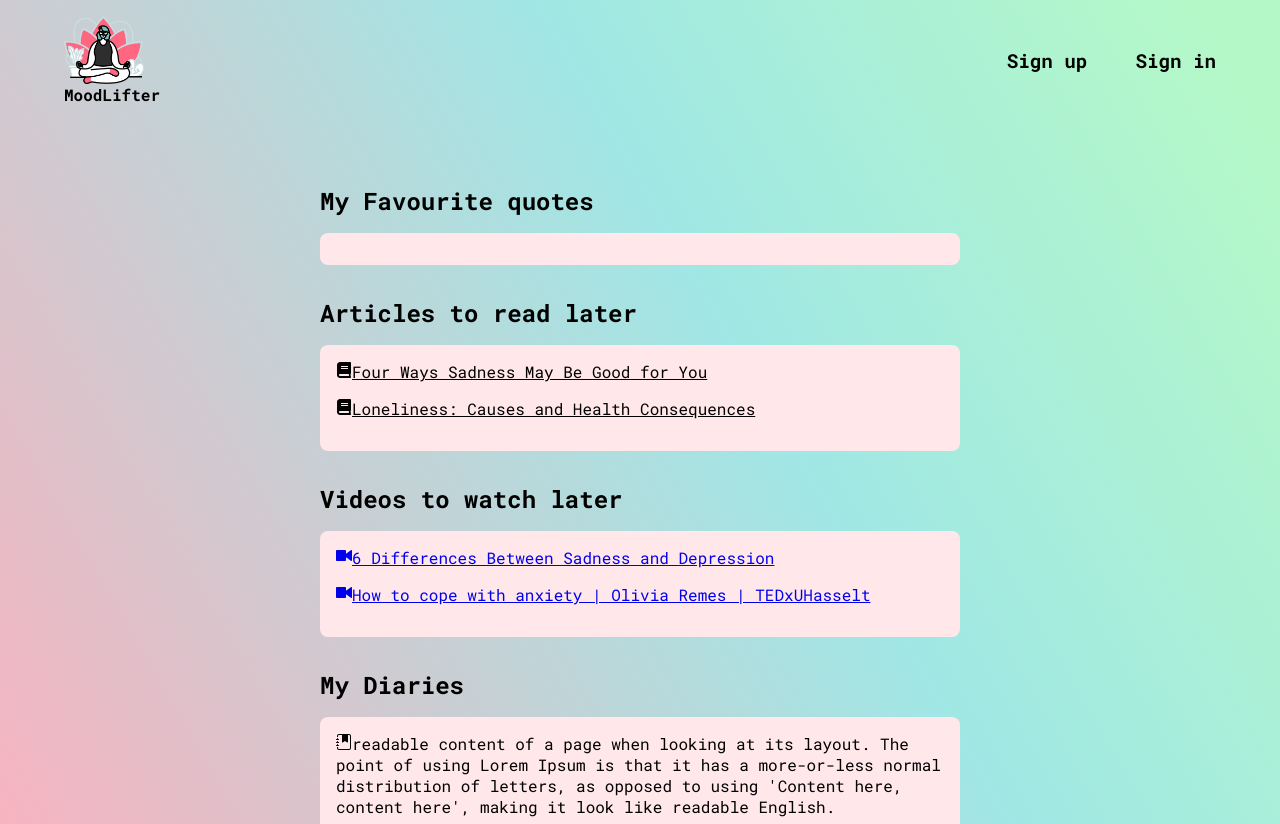
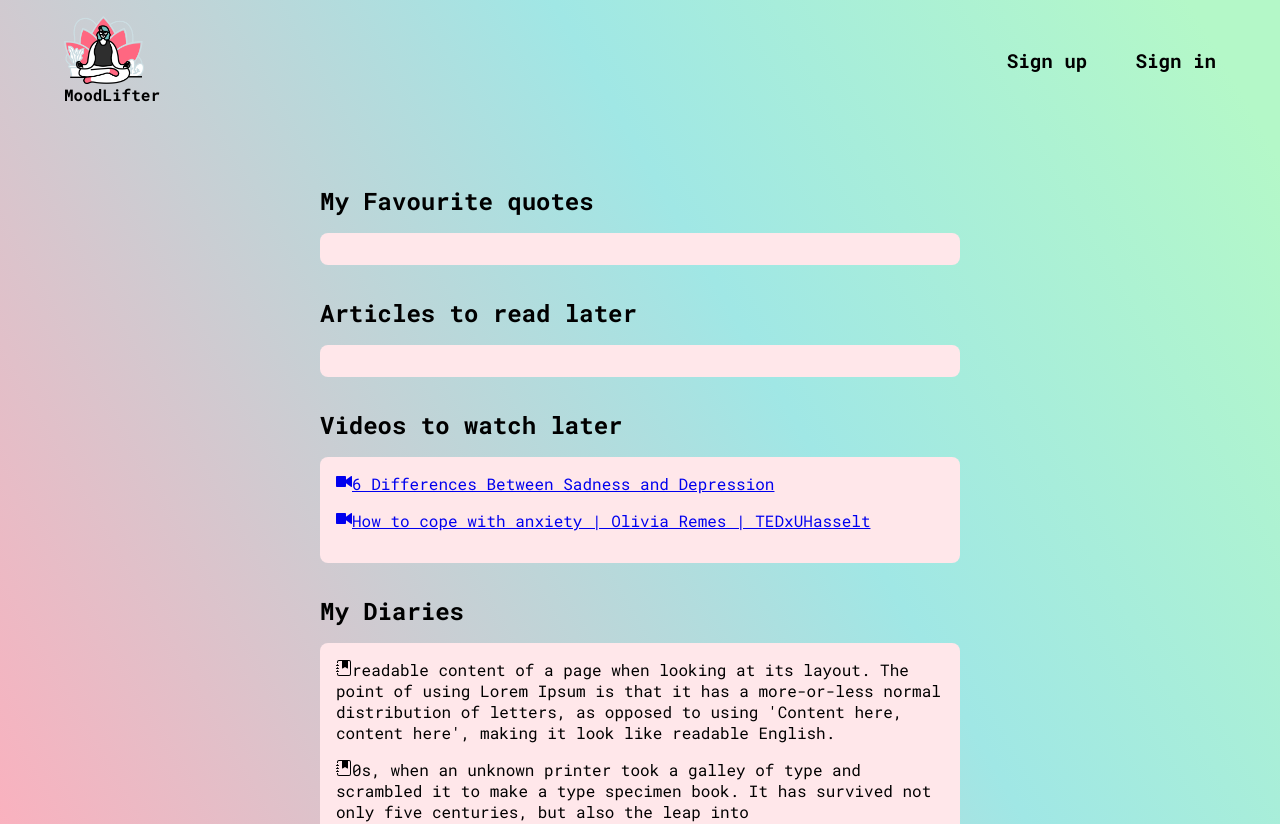
Before and after one commit to hannah68/MoodLifter, a React (Create React App) app: page /profile in a window 1280 px wide. Shown: the top 824 px of the page. Built offline with nearby package versions, Linux system fonts and the light colour scheme.

Commit message:
add saved articles to profile

```diff
--- a/src/client/App.tsx
+++ b/src/client/App.tsx
@@ -13,16 +13,20 @@ import Header from "./components/Header";
 
 import { USER_URL } from "./utils/config";
 
-import { RegisteredUserType, RecommendationType, FavouriteType} from "./interfaces";
+import {
+	RegisteredUserType,
+	RecommendationType,
+	FavouriteType,
+} from "./interfaces";
 
 let recomInit: RecommendationType[] = [];
 let favInit: FavouriteType = {
-	accomplishment: 'string',
-	favFood: 'string',
-	favPerson: 'string',
-	favPlace: 'string',
-	gratitude: 'string',
-	passion: 'string'
+	accomplishment: "string",
+	favFood: "string",
+	favPerson: "string",
+	favPlace: "string",
+	gratitude: "string",
+	passion: "string",
 };
 
 const App = () => {
@@ -30,7 +34,10 @@ const App = () => {
 	const [user, setUser] = useState<RegisteredUserType["data"]>(null);
 	const [recomData, setRecomData] = useState(recomInit);
 	const [favouriteData, setfavouriteData] = useState<FavouriteType>(favInit);
-	const [savedQuote, setSavedQuote] = useState<RecommendationType['quote']>([]);
+	const [savedQuote, setSavedQuote] = useState<RecommendationType["quote"]>([]);
+	const [savedArticle, setSavedArticle] = useState<
+		RecommendationType["article"]
+	>([]);
 
 	const getFavourites = async () => {
 		if (user) {
@@ -82,31 +89,42 @@ const App = () => {
 			/>
 			<div className="app">
 				<Routes>
-					<Route path="/" element={<Home isLoggedIn={isLoggedIn}/>} />
+					<Route path="/" element={<Home isLoggedIn={isLoggedIn} />} />
 					<Route path="/favourite" element={<Favourite />} />
 					<Route
 						path="/feeling"
-						element={<Feeling
+						element={
+							<Feeling
 								setRecomData={setRecomData}
 								setfavouriteData={setfavouriteData}
 								getFavourites={getFavourites}
 								setIsLoggedIn={setIsLoggedIn}
-							/>}
 							/>
-					<Route path="/profile" element={<Profile savedQuote={savedQuote}/>} />
+						}
+					/>
+					<Route
+						path="/profile"
+						element={
+							<Profile savedQuote={savedQuote} savedArticle={savedArticle} />
+						}
+					/>
 					<Route
 						path="/recommendation/badmood"
-						element={<Recommendation
+						element={
+							<Recommendation
 								recomData={recomData}
 								favouriteData={favouriteData}
 								setSavedQuote={setSavedQuote}
 								savedQuote={savedQuote}
-							/>}
+								setSavedArticle={setSavedArticle}
+								savedArticle={savedArticle}
+							/>
+						}
 					/>
 					<Route path="/recommendation/goodmood" element={<GoodMood />} />
 					<Route
 						path="/signin"
-						element={<Signin setIsLoggedIn={setIsLoggedIn}/>}
+						element={<Signin setIsLoggedIn={setIsLoggedIn} />}
 					/>
 					<Route
 						path="/signup"
--- a/src/client/pages/Profile.tsx
+++ b/src/client/pages/Profile.tsx
@@ -1,57 +1,102 @@
-import '../styles/profile.css';
-import {BsFillChatRightQuoteFill, BsFillJournalBookmarkFill} from 'react-icons/bs'
-import {GoDeviceCameraVideo} from 'react-icons/go'
-import {FaBook} from 'react-icons/fa';
+import "../styles/profile.css";
+import {
+	BsFillChatRightQuoteFill,
+	BsFillJournalBookmarkFill,
+} from "react-icons/bs";
+import { GoDeviceCameraVideo } from "react-icons/go";
+import { FaBook } from "react-icons/fa";
 
 import { RecommendationType } from "../interfaces";
 
 export interface IProfileProps {
-  savedQuote: RecommendationType['quote'];
+	savedQuote: RecommendationType["quote"];
+	savedArticle: RecommendationType["article"];
 }
 
 const Profile = (props: IProfileProps) => {
-  const {savedQuote} = props;
-  console.log(savedQuote);
+	const { savedQuote, savedArticle } = props;
+	console.log(savedArticle);
 	return (
 		<div className="profile-page">
 			<div className="quote-save-container">
 				<h2>My Favourite quotes</h2>
-        <ul className='quote-list'>
+				<ul className="quote-list">
 					{savedQuote.map((quote, index: number) => {
-            return(
-              <li key={index}><span><BsFillChatRightQuoteFill/></span>{quote.text}</li>
-            )
+						return (
+							<li key={index}>
+								<span>
+									<BsFillChatRightQuoteFill />
+								</span>
+								{quote.text}
+							</li>
+						);
 					})}
 				</ul>
 			</div>
 			<div className="read-container">
 				<h2>Articles to read later</h2>
-        <ul className='article-save-list'>
-          <li>
-            <a href="/"><span><FaBook/></span>Four Ways Sadness May Be Good for You</a>
+				<ul className="article-save-list">
+					{savedArticle.map((article, index: number) => {
+						return (
+							<li key={index}>
+								<a href={article.link}>
+									<span>
+										<FaBook />
+									</span>
+									{article.title}
+								</a>
 							</li>
-          <li><a href="/"><span><FaBook/></span>Loneliness: Causes and Health Consequences</a></li>
+						);
+					})}
 				</ul>
 			</div>
 			<div className="see-container">
 				<h2>Videos to watch later</h2>
-        <ul className='video-save-list'>
-          <li><a href="/"><span><GoDeviceCameraVideo/></span>6 Differences Between Sadness and Depression</a></li>
-          <li><a href="/"><span><GoDeviceCameraVideo/></span>How to cope with anxiety | Olivia Remes | TEDxUHasselt</a></li>
+				<ul className="video-save-list">
+					<li>
+						<a href="/">
+							<span>
+								<GoDeviceCameraVideo />
+							</span>
+							6 Differences Between Sadness and Depression
+						</a>
+					</li>
+					<li>
+						<a href="/">
+							<span>
+								<GoDeviceCameraVideo />
+							</span>
+							How to cope with anxiety | Olivia Remes | TEDxUHasselt
+						</a>
+					</li>
 				</ul>
 			</div>
 			<div className="diary-save-container">
 				<h2>My Diaries</h2>
-        <ul className='diary-list'>
+				<ul className="diary-list">
 					<li>
-            <p><span><BsFillJournalBookmarkFill/></span>readable content of a page when looking at its layout. The point of using Lorem Ipsum is that it has a more-or-less normal distribution of letters, as opposed to using 'Content here, content here', making it look like readable English.</p>
+						<p>
+							<span>
+								<BsFillJournalBookmarkFill />
+							</span>
+							readable content of a page when looking at its layout. The point
+							of using Lorem Ipsum is that it has a more-or-less normal
+							distribution of letters, as opposed to using 'Content here,
+							content here', making it look like readable English.
+						</p>
 					</li>
 					<li>
-            <p><span><BsFillJournalBookmarkFill/></span>0s, when an unknown printer took a galley of type and scrambled it to make a type specimen book. It has survived not only five centuries, but also the leap into </p>
+						<p>
+							<span>
+								<BsFillJournalBookmarkFill />
+							</span>
+							0s, when an unknown printer took a galley of type and scrambled it
+							to make a type specimen book. It has survived not only five
+							centuries, but also the leap into{" "}
+						</p>
 					</li>
 				</ul>
 			</div>
-
 		</div>
 	);
 };
--- a/src/client/pages/Recommendation.tsx
+++ b/src/client/pages/Recommendation.tsx
@@ -9,7 +9,7 @@ import DiaryForm from "../components/DiaryForm";
 import { iconStyle, iconStyleSize } from "../utils/utils";
 
 import { RecommendationType, FavouriteType } from "../interfaces";
-import { Quote} from '../../server/config/interfaces';
+import { Quote, Article} from '../../server/config/interfaces';
 
 import "../styles/recommendation.css";
 
@@ -18,10 +18,12 @@ export interface IRecommendationProps {
 	favouriteData: FavouriteType;
 	setSavedQuote: (target: RecommendationType['quote']) => void;
 	savedQuote: RecommendationType['quote'];
+	savedArticle: RecommendationType['article'];
+	setSavedArticle: (target: RecommendationType['article']) => void;
 }
 
 const Recommendation = (props: IRecommendationProps) => {
-	const { recomData, favouriteData, setSavedQuote, savedQuote} = props;
+	const { recomData, favouriteData, setSavedQuote, savedQuote,savedArticle, setSavedArticle} = props;
 	const [article, video, advice, quote] = recomData;
 
 	const typeOfFeeling = quote.quote.map((qt) => {
@@ -29,8 +31,11 @@ const Recommendation = (props: IRecommendationProps) => {
 	});
 
 	const savedQuoteHandler = (quote: Quote) => {
-		let singleQuote: Quote = quote;
-		setSavedQuote([...savedQuote, singleQuote]);
+		setSavedQuote([...savedQuote, quote]);
+	}
+
+	const savedArticleHandler = (article: Article) => {
+		setSavedArticle([...savedArticle, article]);
 	}
 
 	return (
@@ -49,7 +54,7 @@ const Recommendation = (props: IRecommendationProps) => {
 			})}
 
 			<h3 className="subtitle">
-				Sorry that you feel{" "}
+				Sorry that you feel
 				<span className="recom-sub">{typeOfFeeling[0]}</span>
 			</h3>
 			<p>There are some tips that can help you to feel better</p>
@@ -123,7 +128,7 @@ const Recommendation = (props: IRecommendationProps) => {
 										</span>
 										<span>{art.title}</span>
 									</div>
-									<span>
+									<span onClick={() => savedArticleHandler(art)}>
 										<AiOutlineHeart style={iconStyle} />
 									</span>
 								</div>
```
Lines whose indentation alone changed are shown as unchanged.
